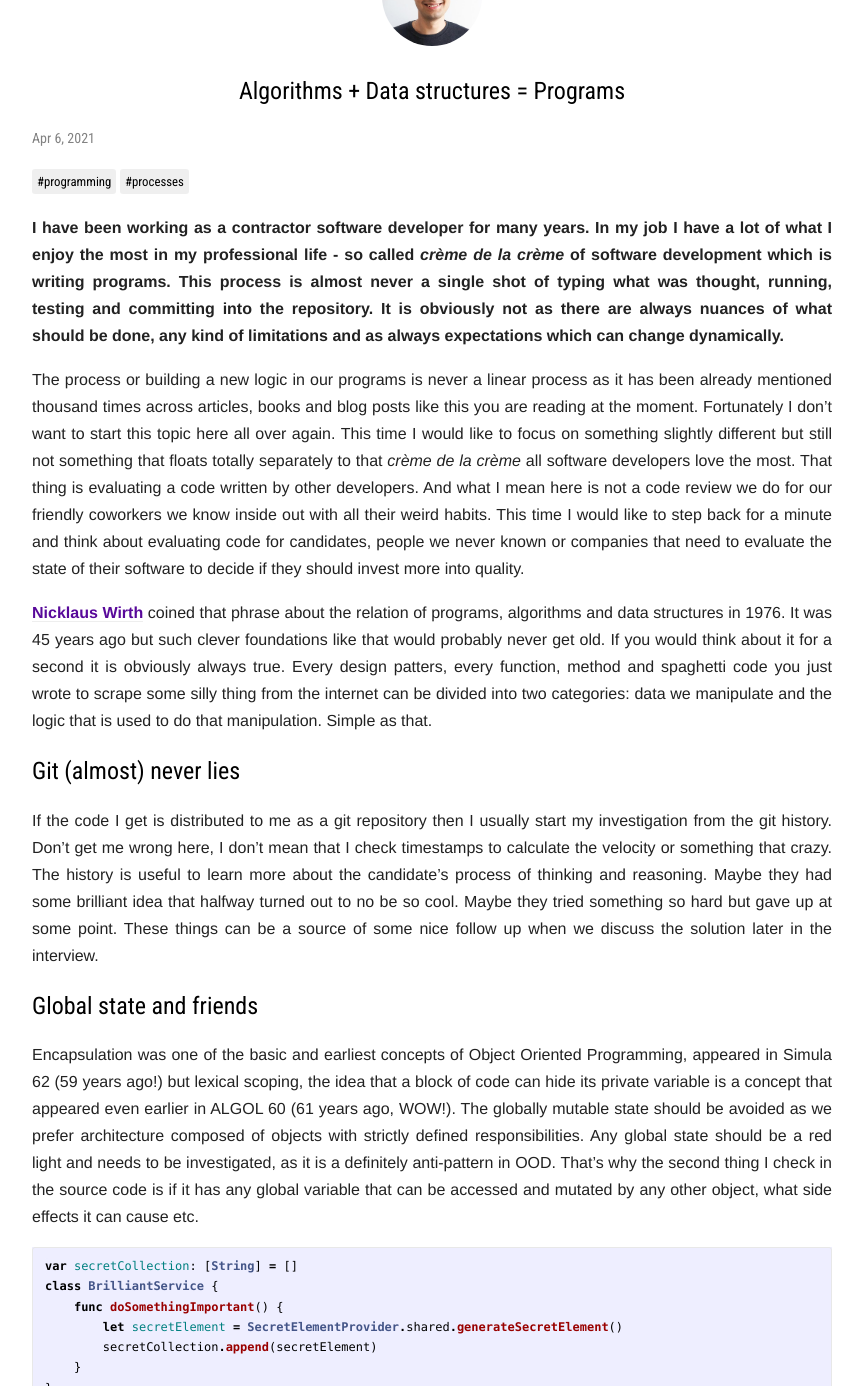
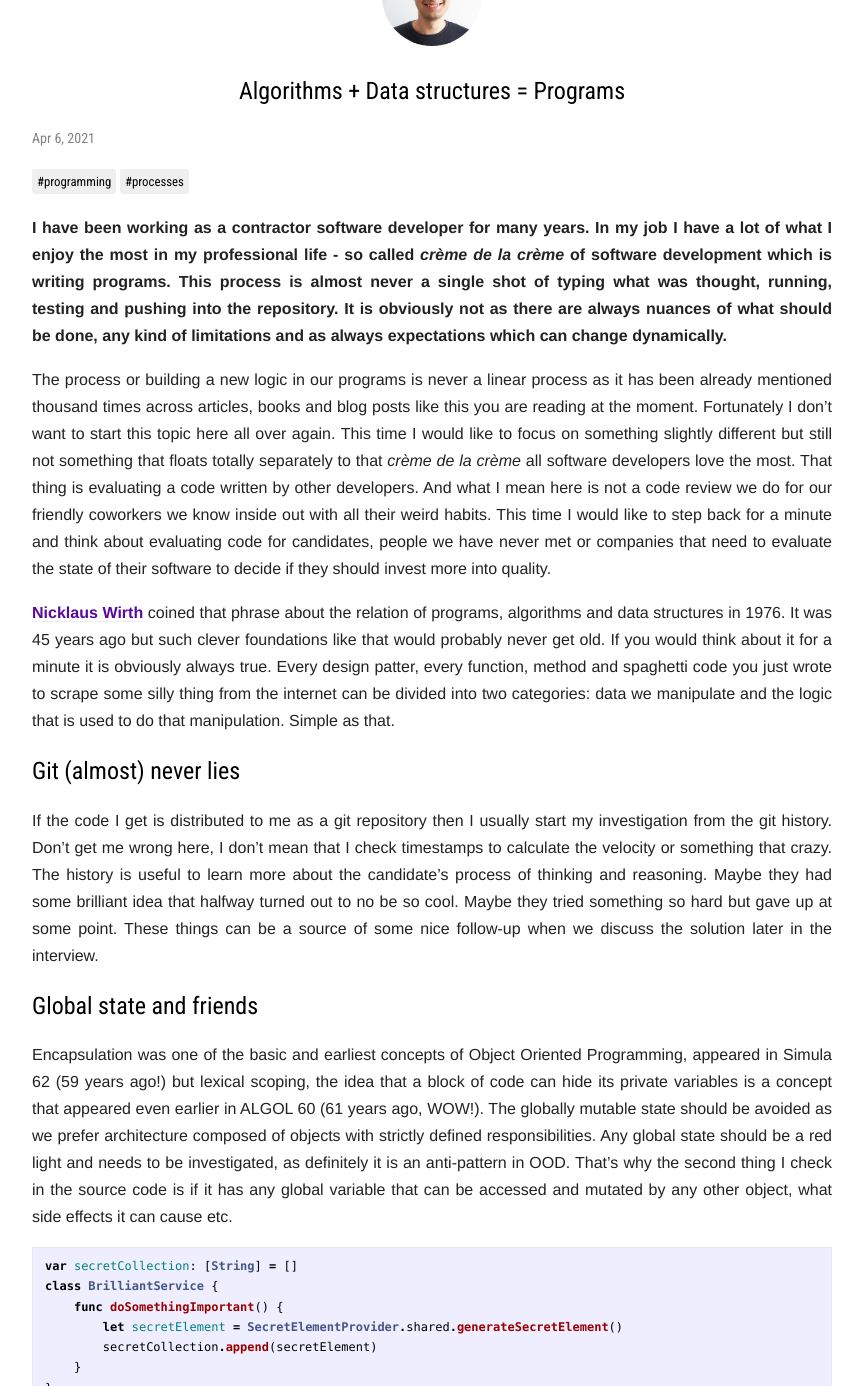
Before and after one commit to michalcichon/michalcichon.github.io, a Jekyll site: the page built from _posts/2021-04-06-algorithms-plus-data-structures-equals-programs.md, in a window 1280 px wide and 1400 px high, scrolled down 190 px, cut to the strip 14-1400 px from the top of the window. Shown: the whole strip, without its empty margins (208-1071 px from the left). Built offline with Jekyll 4.4.1, drawn with Linux system fonts in a browser that asks for light colours; comment, search, counter and statistics services are not loaded; some of the changed text lies outside the part shown.

Commit message:
Style fix

````diff
--- a/_posts/2021-04-06-algorithms-plus-data-structures-equals-programs.md
+++ b/_posts/2021-04-06-algorithms-plus-data-structures-equals-programs.md
@@ -1,7 +1,7 @@
 ---
 layout: post
 title:  "Algorithms + Data structures = Programs"
-description: "I have been working as a contractor software developer for many years. In my job I have a lot of what I enjoy the most in my professional life - so called crème de la crème of software development which is writing programs. This process is almost never a single shot of typing what was thought, running, testing and committing into the repository. It is obviously not as there are always nuances of what should be done..."
+description: "I have been working as a contractor software developer for many years. In my job I have a lot of what I enjoy the most in my professional life - so called crème de la crème of software development which is writing programs. This process is almost never a single shot of typing what was thought, running, testing and pushing into the repository. It is obviously not as there are always nuances of what should be done..."
 date:   2021-04-06 09:00:00 +0200
 categories: software-development
 keywords: code review, code evaluation, recruiting software developers
@@ -12,19 +12,19 @@ background: "#d74d00"
 comments: true
 ---
 
-**I have been working as a contractor software developer for many years. In my job I have a lot of what I enjoy the most in my professional life - so called *crème de la crème* of software development which is writing programs. This process is almost never a single shot of typing what was thought, running, testing and committing into the repository. It is obviously not as there are always nuances of what should be done, any kind of limitations and as always expectations which can change dynamically.**
+**I have been working as a contractor software developer for many years. In my job I have a lot of what I enjoy the most in my professional life - so called *crème de la crème* of software development which is writing programs. This process is almost never a single shot of typing what was thought, running, testing and pushing into the repository. It is obviously not as there are always nuances of what should be done, any kind of limitations and as always expectations which can change dynamically.**
 
-The process or building a new logic in our programs is never a linear process as it has been already mentioned thousand times across articles, books and blog posts like this you are reading at the moment. Fortunately I don’t want to start this topic here all over again. This time I would like to focus on something slightly different but still not something that floats totally separately to that *crème de la crème* all software developers love the most. That thing is evaluating a code written by other developers. And what I mean here is not a code review we do for our friendly coworkers we know inside out with all their weird habits. This time I would like to step back for a minute and think about evaluating code for candidates, people we never known or companies that need to evaluate the state of their software to decide if they should invest more into quality.
+The process or building a new logic in our programs is never a linear process as it has been already mentioned thousand times across articles, books and blog posts like this you are reading at the moment. Fortunately I don’t want to start this topic here all over again. This time I would like to focus on something slightly different but still not something that floats totally separately to that *crème de la crème* all software developers love the most. That thing is evaluating a code written by other developers. And what I mean here is not a code review we do for our friendly coworkers we know inside out with all their weird habits. This time I would like to step back for a minute and think about evaluating code for candidates, people we have never met or companies that need to evaluate the state of their software to decide if they should invest more into quality.
 
-[Nicklaus Wirth](https://en.wikipedia.org/wiki/Niklaus_Wirth) coined that phrase about the relation of programs, algorithms and data structures in 1976. It was 45 years ago but such clever foundations like that would probably never get old. If you would think about it for a second it is obviously always true. Every design patters, every function, method and spaghetti code you just wrote to scrape some silly thing from the internet can be divided into two categories: data we manipulate and the logic that is used to do that manipulation. Simple as that.
+[Nicklaus Wirth](https://en.wikipedia.org/wiki/Niklaus_Wirth) coined that phrase about the relation of programs, algorithms and data structures in 1976. It was 45 years ago but such clever foundations like that would probably never get old. If you would think about it for a minute it is obviously always true. Every design patter, every function, method and spaghetti code you just wrote to scrape some silly thing from the internet can be divided into two categories: data we manipulate and the logic that is used to do that manipulation. Simple as that.
 
 # Git (almost) never lies
 
-If the code I get is distributed to me as a git repository then I usually start my investigation from the git history. Don't get me wrong here, I don't mean that I check timestamps to calculate the velocity or something that crazy. The history is useful to learn more about the candidate's process of thinking and reasoning. Maybe they had some brilliant idea that halfway turned out to no be so cool. Maybe they tried something so hard but gave up at some point. These things can be a source of some nice follow up when we discuss the solution later in the interview.
+If the code I get is distributed to me as a git repository then I usually start my investigation from the git history. Don't get me wrong here, I don't mean that I check timestamps to calculate the velocity or something that crazy. The history is useful to learn more about the candidate's process of thinking and reasoning. Maybe they had some brilliant idea that halfway turned out to no be so cool. Maybe they tried something so hard but gave up at some point. These things can be a source of some nice follow-up when we discuss the solution later in the interview.
 
 # Global state and friends
 
-Encapsulation was one of the basic and earliest concepts of Object Oriented Programming, appeared in Simula 62 (59 years ago!) but lexical scoping, the idea that a block of code can hide its private variable is a concept that appeared even earlier in ALGOL 60 (61 years ago, WOW!). The globally mutable state should be avoided as we prefer architecture composed of objects with strictly defined responsibilities. Any global state should be a red light and needs to be investigated, as it is a definitely anti-pattern in OOD. That's why the second thing I check in the source code is if it has any global variable that can be accessed and mutated by any other object, what side effects it can cause etc.
+Encapsulation was one of the basic and earliest concepts of Object Oriented Programming, appeared in Simula 62 (59 years ago!) but lexical scoping, the idea that a block of code can hide its private variables is a concept that appeared even earlier in ALGOL 60 (61 years ago, WOW!). The globally mutable state should be avoided as we prefer architecture composed of objects with strictly defined responsibilities. Any global state should be a red light and needs to be investigated, as definitely it is an anti-pattern in OOD. That's why the second thing I check in the source code is if it has any global variable that can be accessed and mutated by any other object, what side effects it can cause etc.
 
 ```swift
 var secretCollection: [String] = []
````
Also changed, not shown: other parts of _posts/2021-04-06-algorithms-plus-data-structures-equals-programs.md (+3 -3 lines).
